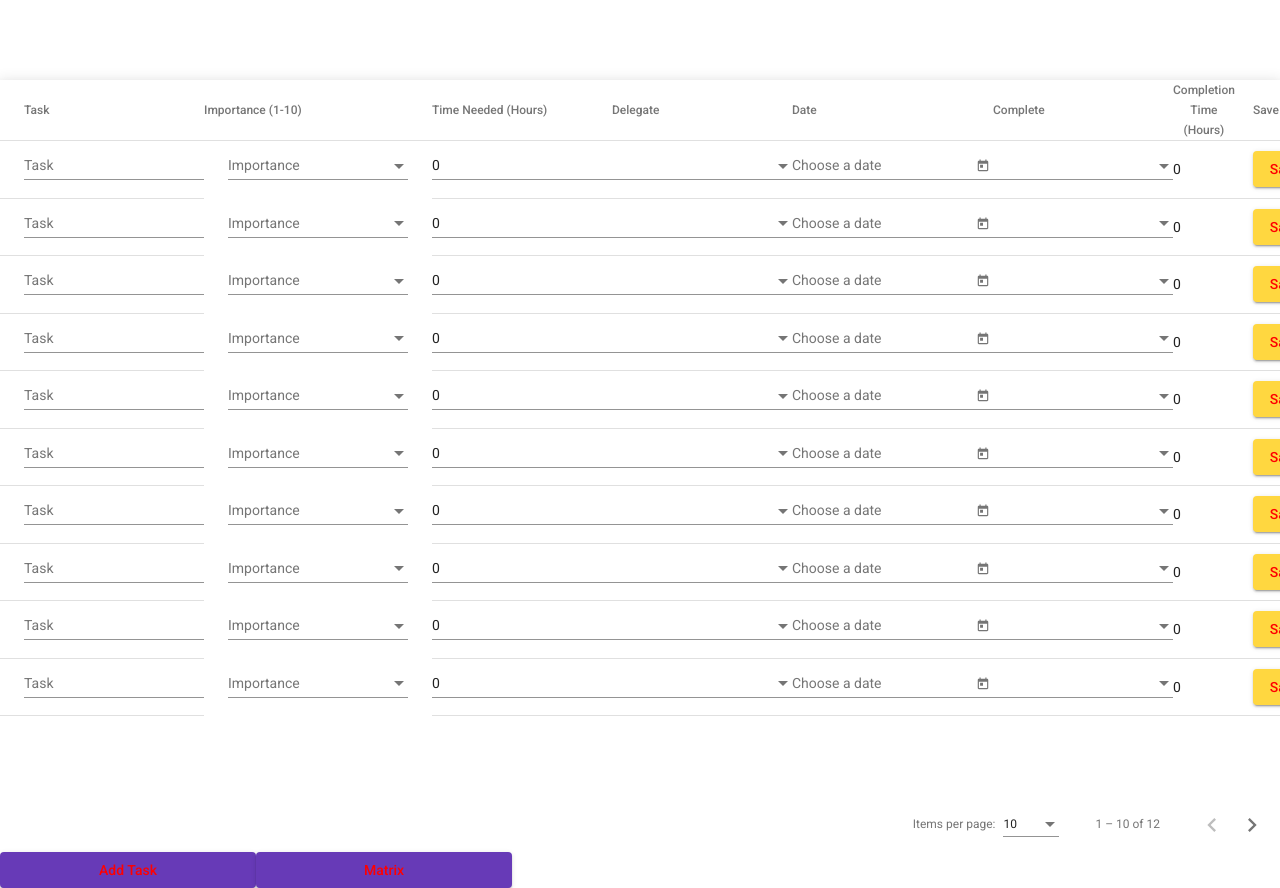
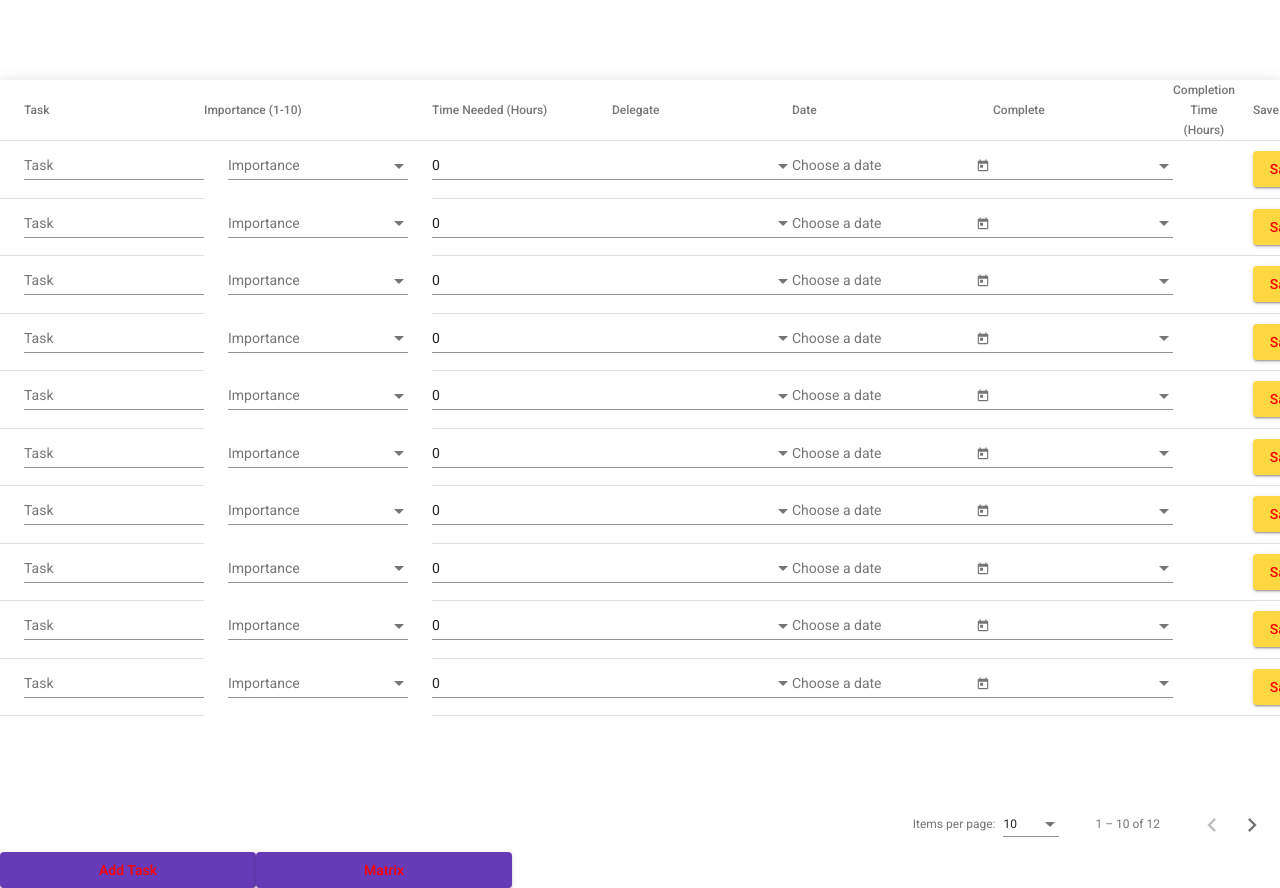
Before and after one commit to taysh9/frontbackproject, an Angular app in the folder front/: page / in a window 1280 px wide. Shown: the top 888 px of the page. Built offline with nearby package versions, Linux system fonts and the light colour scheme.

Commit message:
functionality for completionTime

```diff
--- a/front/src/app/task-table/task-table.component.html
+++ b/front/src/app/task-table/task-table.component.html
@@ -86,7 +86,15 @@
     <!-- Completion Time Column -->
     <ng-container matColumnDef="completionTime">
       <th mat-header-cell *matHeaderCellDef mat-sort-header>Completion Time (Hours)</th>
-      <td mat-cell *matCellDef="let row">{{row.completionTime}}</td>
+      <td mat-cell *matCellDef="let row">
+        <ng-container *ngIf="row.complete === 'yes'">
+          <mat-form-field>
+            <input matInput [(ngModel)]="row.completionTime">
+          </mat-form-field>
+        </ng-container>
+        <ng-container *ngIf="row.complete === 'no'">
+        </ng-container>
+      </td>
     </ng-container>
 
     <!-- Save column -->
--- a/front/src/app/task-table/task-table.component.ts
+++ b/front/src/app/task-table/task-table.component.ts
@@ -42,7 +42,8 @@ export class TaskTableComponent implements AfterViewInit {
   //   console.log(this.sVals.value);
   // }
   logData(row: any, ithDate: Date){
-    row['timeNeeded'] = Number(row["timeNeeded"])
+    row['timeNeeded'] = Number(row["timeNeeded"]);
+    row['completionTime'] = Number(row['completionTime']);
     row['date'] = ithDate;
     row['delegate'] = row['delegate'] === 'yes';
     row['complete'] = row['complete'] === 'yes';
```
